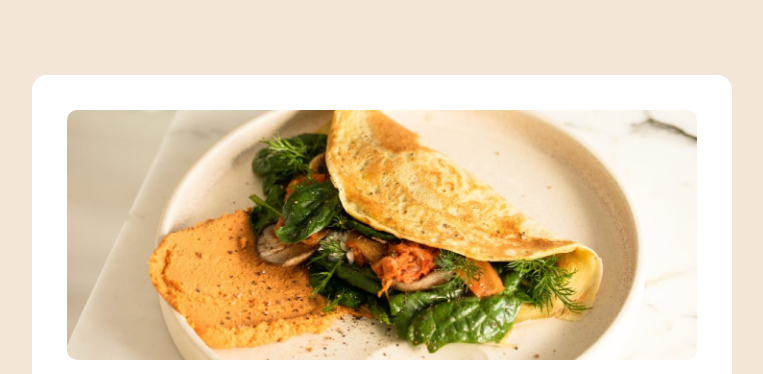
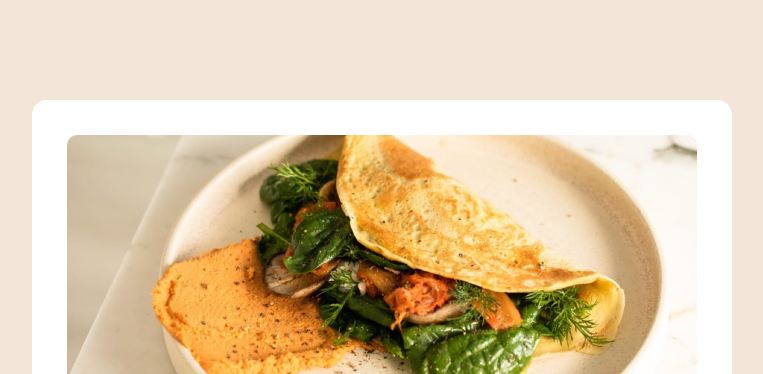
Before and after one commit to codebyveronica/recipe-page-project, a plain HTML site: page index.html in a window 1280 px wide. Shown: the top 374 px of the page, without its empty margins (258-1021 px from the left). Drawn offline with Linux system fonts and the light colour scheme.

Commit message:
atualizei o estilo

```diff
--- a/styles/media-query.css
+++ b/styles/media-query.css
@@ -13,7 +13,7 @@
 @media screen and (min-width: 600px) {
     body {
         background-color: var(--stone100);
-        margin: 75px;
+        margin-top: 100px;
     }
 
     header, main {
@@ -41,6 +41,7 @@
     }
 
     .image {
+        height: 300px;
         border-radius: 10px;
     }
 
```
